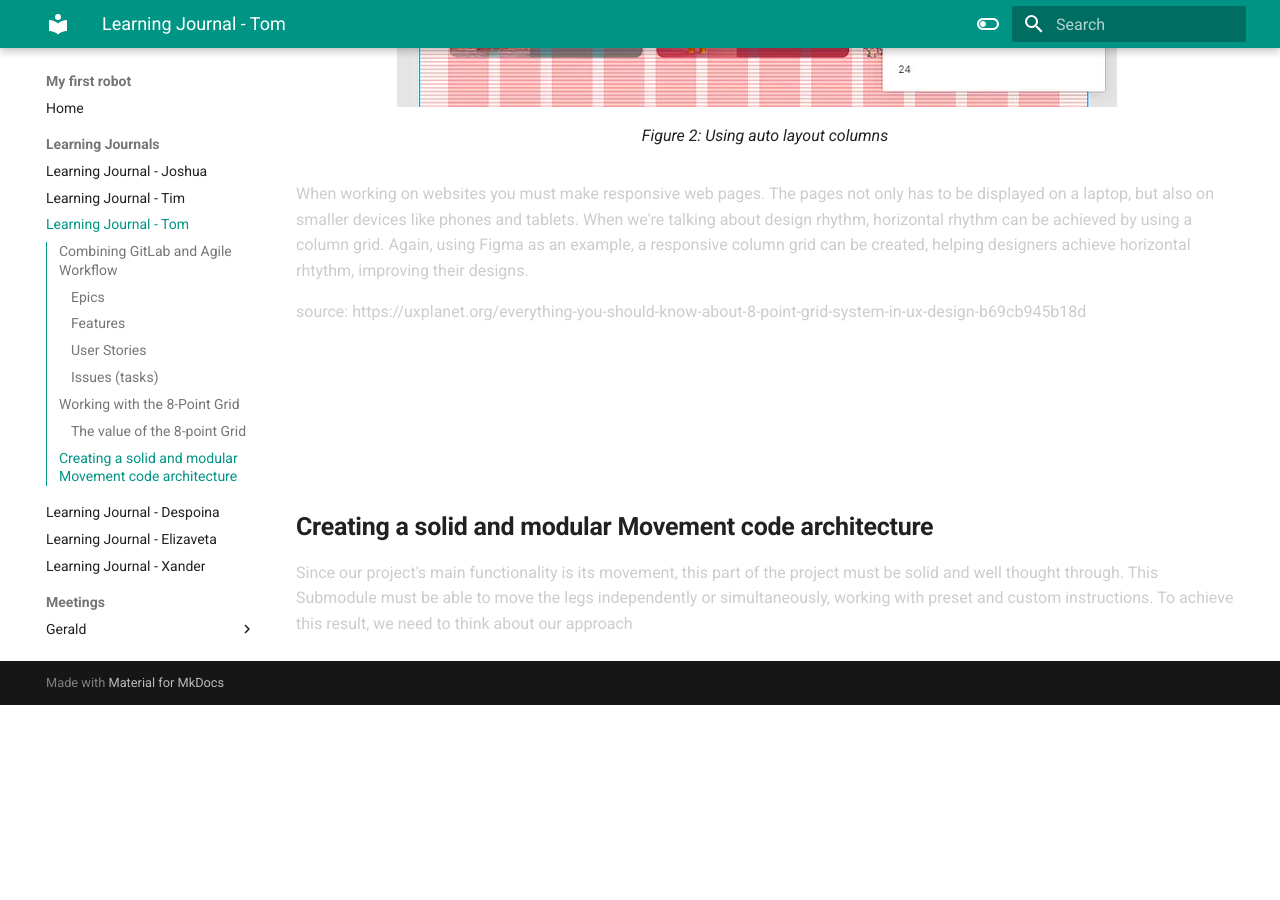
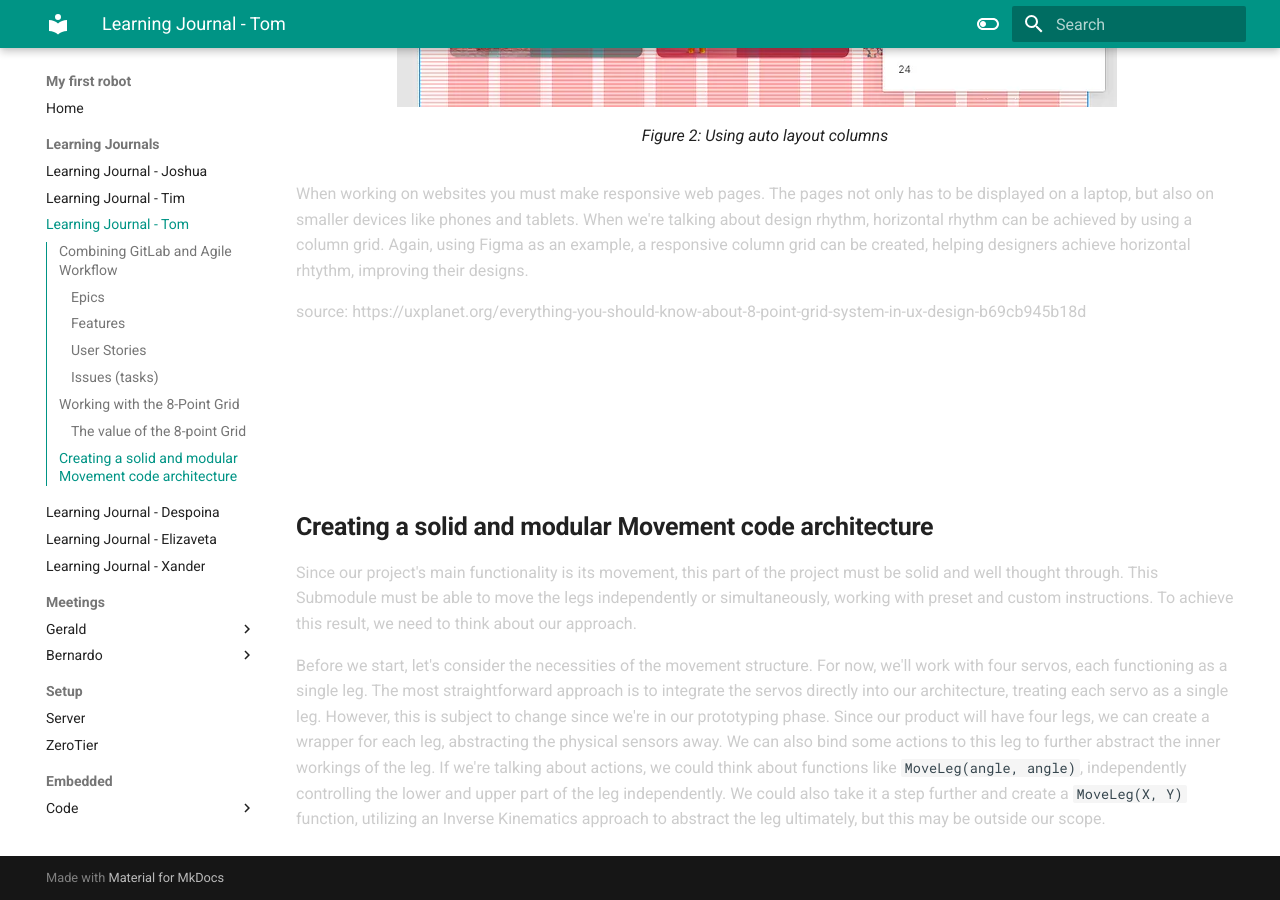
Before and after one commit to VioletHarmon2002/MyFirstRobot, an MkDocs documentation site: the page built from docs/Learning Journals/learning-journal-tom.md, in a window 1280 px wide and 900 px high, scrolled down 2754 px. Built offline with MkDocs 1.6.1 and Material for MkDocs 9.7.7, drawn with Linux system fonts in a browser that asks for light colours; before the commit the page ends 3459 px from its top, so only the background shows below that.

Commit message:
Wrote about abstracting the inner workings of the leg

```diff
--- a/docs/Learning Journals/learning-journal-tom.md
+++ b/docs/Learning Journals/learning-journal-tom.md
@@ -53,14 +53,16 @@ Besides the improved design feel, it is also easier for designers to use in comm
     <figcaption>Figure 1: 8pt-grid in variables</figcaption>
 </figure>
 
-Using Figma as a design tool, variables and grid-layouts can be used to achieve better results. For example, as seen in Figure 1, variables can be made, each holding a larger value following the 8pt grid. This way, margins, paddings and other layout related variables don't have to be set manually, making the designing process more efficient and less prone to errors.
+Using Figma as a design tool, variables and grid-layouts can be used to achieve better results. For example, as seen in Figure 1, variables can be made, each holding a larger value following the 8pt grid. This way, margins, paddings and other layout related variables don't have to be set manually,
+making the designing process more efficient and less prone to errors.
 
 <figure markdown="span">
     ![8pt Grid](Assets/[8pt-Grid]Columns.webp){ align=left }
     <figcaption>Figure 2: Using auto layout columns</figcaption>
 </figure>
 
-When working on websites you must make responsive web pages. The pages not only has to be displayed on a laptop, but also on smaller devices like phones and tablets. When we're talking about design rhythm, horizontal rhythm can be achieved by using a column grid. Again, using Figma as an example, a responsive column grid can be created, helping designers achieve horizontal rhtythm, improving their designs.
+When working on websites you must make responsive web pages. The pages not only has to be displayed on a laptop, but also on smaller devices like phones and tablets. When we're talking about design rhythm, horizontal rhythm can be achieved by using a column grid. Again, using Figma as an example,
+a responsive column grid can be created, helping designers achieve horizontal rhtythm, improving their designs.
 
 source: https://uxplanet.org/everything-you-should-know-about-8-point-grid-system-in-ux-design-b69cb945b18d
 
@@ -72,4 +74,8 @@ source: https://uxplanet.org/everything-you-should-know-about-8-point-grid-syste
 
 ## **Creating a solid and modular Movement code architecture**
 
-Since our project's main functionality is its movement, this part of the project must be solid and well thought through. This Submodule must be able to move the legs independently or simultaneously, working with preset and custom instructions. To achieve this result, we need to think about our approach
+Since our project's main functionality is its movement, this part of the project must be solid and well thought through. This Submodule must be able to move the legs independently or simultaneously, working with preset and custom instructions. To achieve this result, we need to think about our approach.
+
+Before we start, let's consider the necessities of the movement structure. For now, we'll work with four servos, each functioning as a single leg. The most straightforward approach is to integrate the servos directly into our architecture, treating each servo as a single leg. However, this is subject to
+change since we're in our prototyping phase. Since our product will have four legs, we can create a wrapper for each leg, abstracting the physical sensors away. We can also bind some actions to this leg to further abstract the inner workings of the leg. If we're talking about actions, we could think about
+functions like `MoveLeg(angle, angle)`, independently controlling the lower and upper part of the leg independently. We could also take it a step further and create a `MoveLeg(X, Y)` function, utilizing an Inverse Kinematics approach to abstract the leg ultimately, but this may be outside our scope.
```
